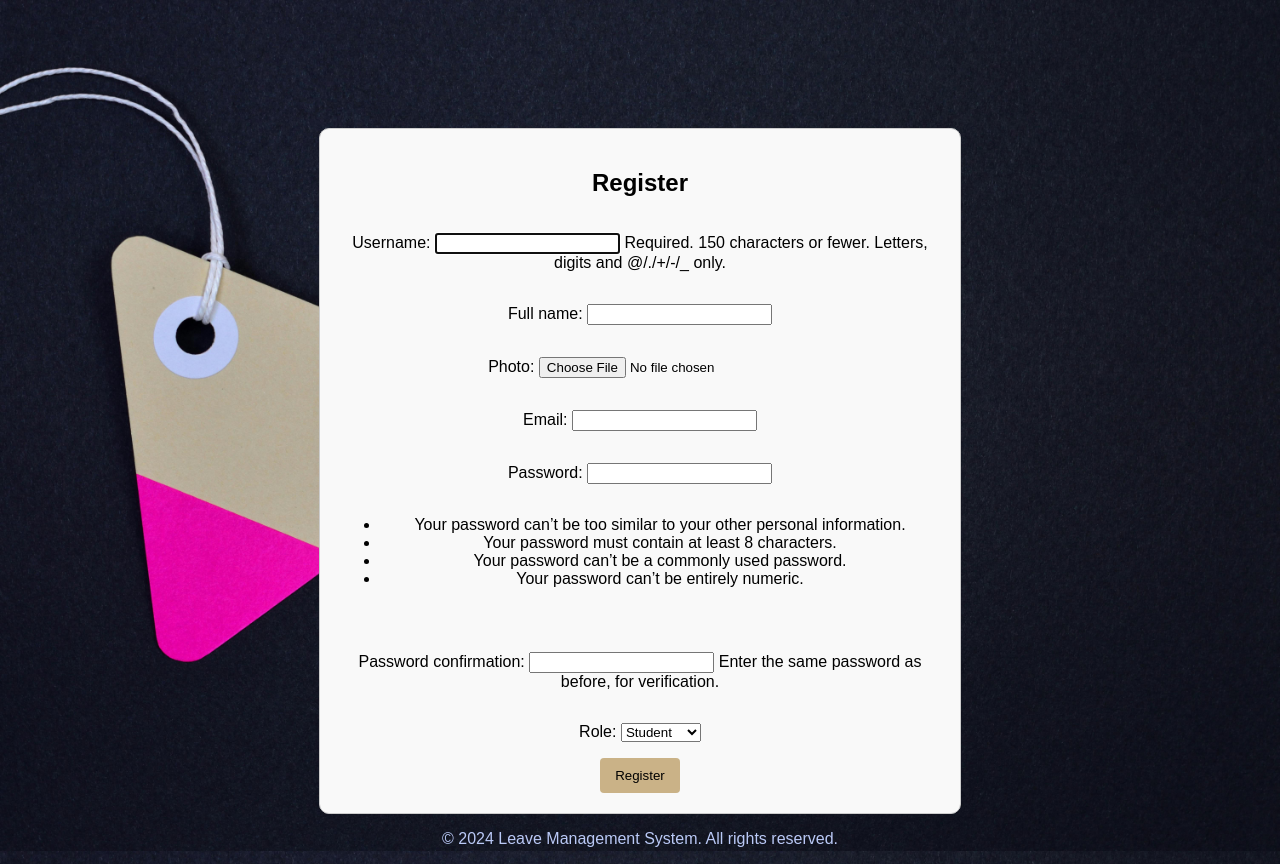
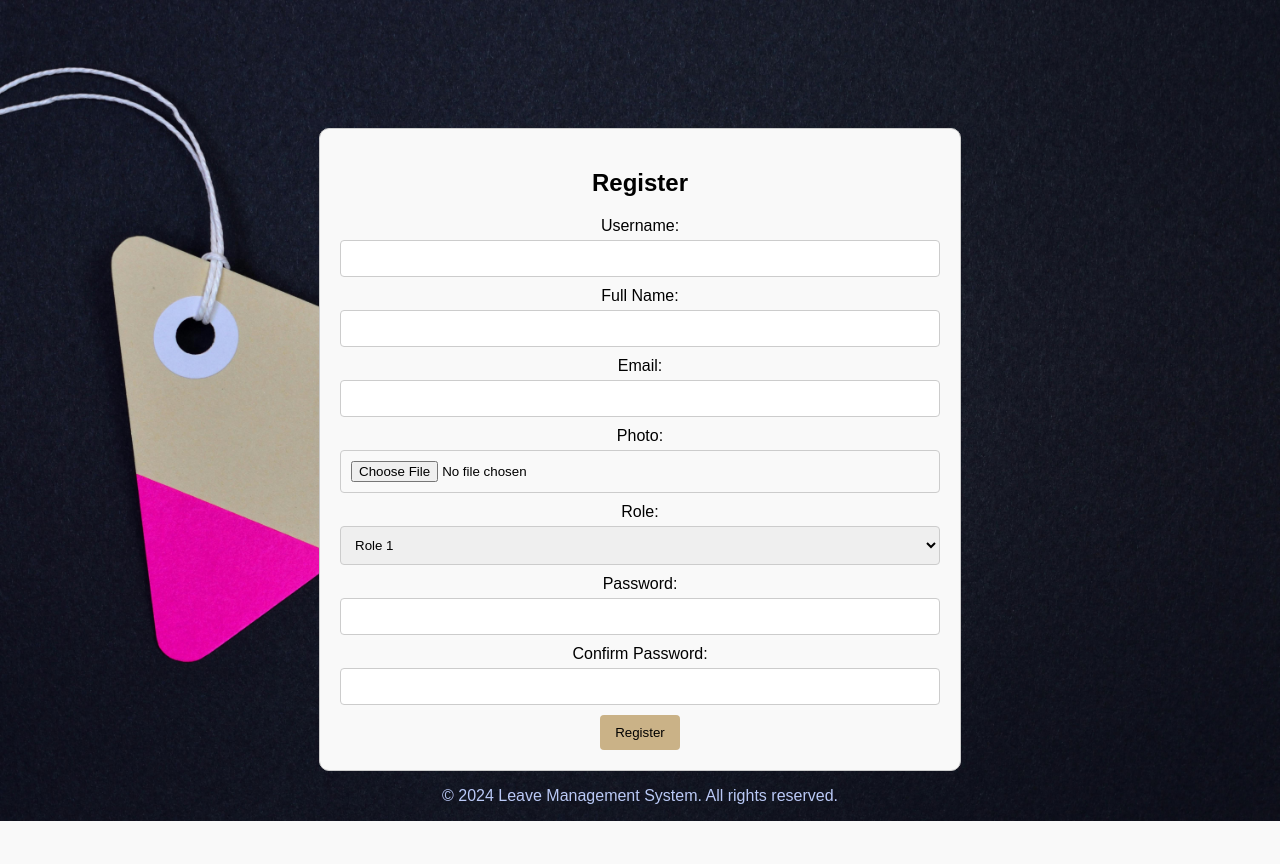
Before and after one commit to Hitman7084/Leave_management_system, a Django app: page /register/ in a window 1280 px wide. After the commit the page ends 821 px from the top, so only its background shows below. Run offline with Django 5.2, Linux system fonts and the light colour scheme.

Commit message:
new method
discarded forms.py from now on

```diff
--- a/Leave_mgt_sys/clms/settings.py
+++ b/Leave_mgt_sys/clms/settings.py
@@ -117,7 +117,7 @@ USE_TZ = True
 # Static files (CSS, JavaScript, Images)
 # https://docs.djangoproject.com/en/5.1/howto/static-files/
 
-STATIC_URL = 'static/'
+STATIC_URL = '/static/'
 STATIC_ROOT = '/static'
 STATICFILES_DIRS = [
     os.path.join(BASE_DIR, 'static')
--- a/Leave_mgt_sys/clmsapp/views.py
+++ b/Leave_mgt_sys/clmsapp/views.py
@@ -19,10 +19,19 @@ def generate_otp(user):
 # Register New User (Sends OTP for Email Verification)
 def register(request):
     if request.method == 'POST':
-        form = RegistrationForm(request.POST, request.FILES)
-        if form.is_valid():
-            user = form.save(commit=False)
-            user.is_active = False  # Deactivate until email is verified
+        username = request.POST['username']
+        full_name = request.POST['full_name']
+        email = request.POST['email']
+        photo = request.FILES['photo']
+        role = request.POST['role']
+        password1 = request.POST['password1']
+        password2 = request.POST['password2']
+
+        if password1 == password2:
+            user = User.objects.create_user(username=username, email=email, password=password1)
+            user.full_name = full_name
+            user.photo = photo
+            user.role = role
             user.save()
 
             otp = generate_otp(user)
@@ -37,9 +46,10 @@ def register(request):
 
             messages.success(request, 'Account created successfully. Please verify your email.')
             return redirect('verify_email')
-    else:
-        form = RegistrationForm()
-    return render(request, 'register.html', {'form': form})
+        else:
+            messages.error(request, 'Passwords do not match.')
+
+    return render(request, 'register.html')
 
 # Verify Email OTP
 def verify_email(request):
--- a/Leave_mgt_sys/static/assets/css/style.css
+++ b/Leave_mgt_sys/static/assets/css/style.css
@@ -121,7 +121,7 @@ footer {
     flex-direction: column;
 }
 
-.register-container .form-control {
+.register-container .form-register {
     width: 100%;
     padding: 10px;
     margin: 5px 0 10px 0;
--- a/Leave_mgt_sys/templates/index.html
+++ b/Leave_mgt_sys/templates/index.html
@@ -16,7 +16,7 @@
     <h1>Leave Management System</h1>
 
     <div class="box">
-        <div class="reg">
+        <div class="button-container">
             <a href ="{% url 'register' %}" class="btn">Register</a>
         </div>
         <div class="button-container">
--- a/Leave_mgt_sys/templates/register.html
+++ b/Leave_mgt_sys/templates/register.html
@@ -6,9 +6,39 @@
     <h2> Register </h2>
     <form method="POST" action="{% url 'register' %}" enctype="multipart/form-data">
         {% csrf_token %}
-        {{ form.as_p }}
+        <div class="form-group">
+            <label for="id_username">Username:</label>
+            <input type="text" name="username" class="form-register" required id="id_username">
+        </div>
+        <div class="form-group">
+            <label for="id_full_name">Full Name:</label>
+            <input type="text" name="full_name" class="form-register" required id="id_full_name">
+        </div>
+        <div class="form-group">
+            <label for="id_email">Email:</label>
+            <input type="email" name="email" class="form-register" required id="id_email">
+        </div>
+        <div class="form-group">
+            <label for="id_photo">Photo:</label>
+            <input type="file" name="photo" class="form-register" required id="id_photo">
+        </div>
+        <div class="form-group">
+            <label for="id_role">Role:</label>
+            <select name="role" class="form-register" required id="id_role">
+                <option value="role1">Role 1</option>
+                <option value="role2">Role 2</option>
+                <!-- baaki roles -->
+            </select>
+        </div>
+        <div class="form-group">
+            <label for="id_password1">Password:</label>
+            <input type="password" name="password1" class="form-register" required id="id_password1">
+        </div>
+        <div class="form-group">
+            <label for="id_password2">Confirm Password:</label>
+            <input type="password" name="password2" class="form-register" required id="id_password2">
+        </div>
         <button type="submit"> Register </button>
     </form>
 </div>
-
 {% endblock %}
```
